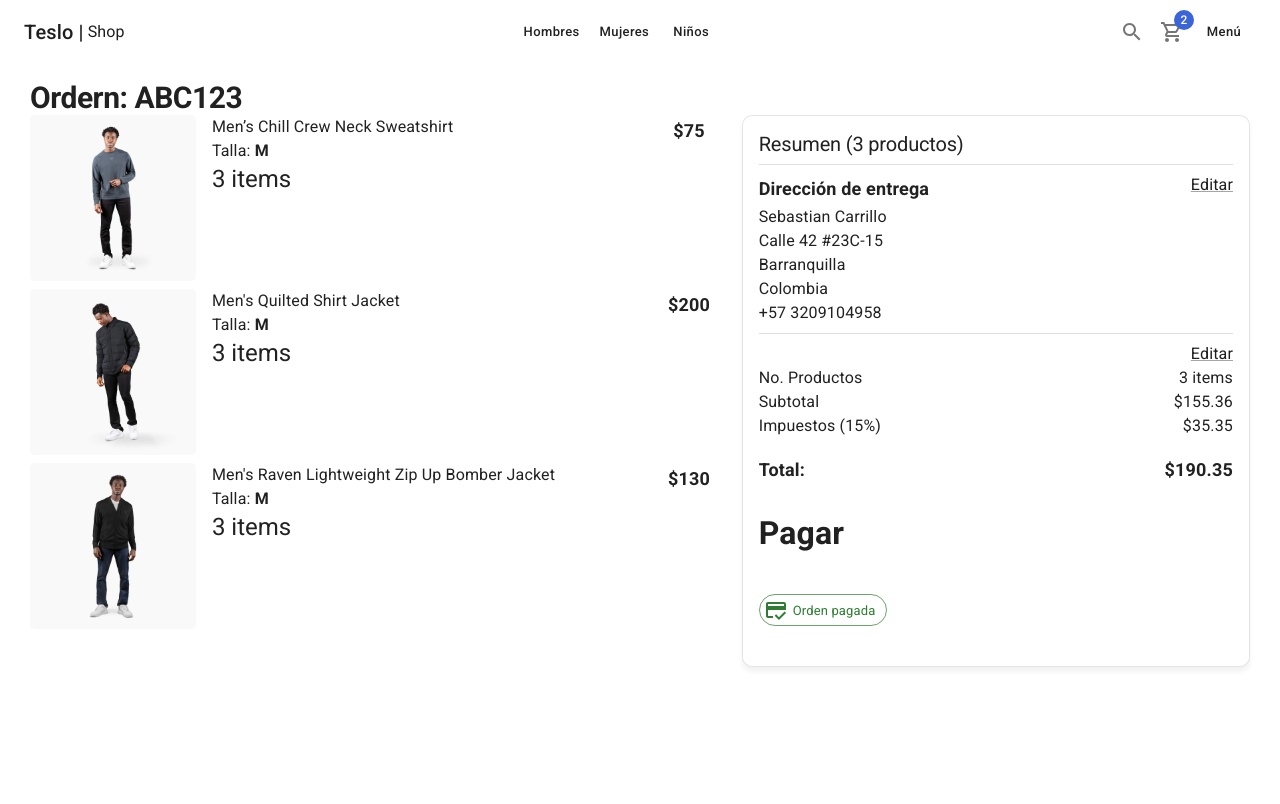
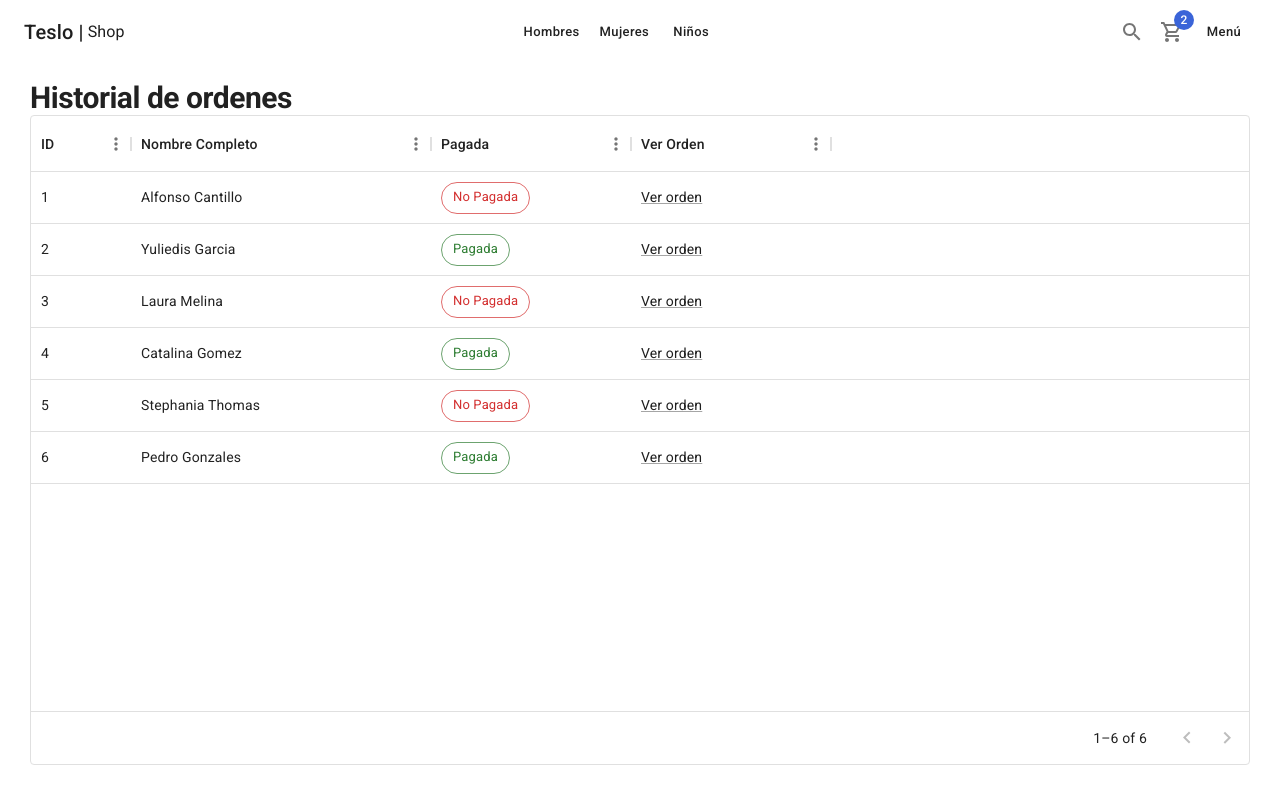
Before and after one commit to scarrilloh77/teslo-shop, a Next.js app: page /orders/history in a window 1280 px wide. Shown: the top 804 px of the page. Built offline with nearby package versions, Linux system fonts and the light colour scheme.

Commit message:
Orders history

```diff
--- a/package.json
+++ b/package.json
@@ -13,6 +13,7 @@
     "@emotion/styled": "^11.10.6",
     "@mui/icons-material": "^5.11.16",
     "@mui/material": "^5.12.1",
+    "@mui/x-data-grid": "^6.2.1",
     "@types/node": "18.15.12",
     "@types/react": "18.0.37",
     "@types/react-dom": "18.0.11",
--- /dev/null
+++ b/pages/orders/history.tsx
@@ -0,0 +1,76 @@
+import { ShopLayout } from '@/components/layouts';
+import { Chip, Grid, Link, Typography } from '@mui/material';
+import { DataGrid, GridColDef, GridRenderCellParams } from '@mui/x-data-grid';
+import NextLink from 'next/link';
+
+const columns: GridColDef[] = [
+  { field: 'id', headerName: 'ID', width: 100 },
+  { field: 'fullName', headerName: 'Nombre Completo', width: 300 },
+  {
+    field: 'paid',
+    headerName: 'Pagada',
+    description: 'Muestra información si está pagada la ordern o no',
+    width: 200,
+    renderCell: (params: GridRenderCellParams) => {
+      return params.row.paid ? (
+        <Chip color="success" label="Pagada" variant="outlined" />
+      ) : (
+        <Chip color="error" label="No Pagada" variant="outlined" />
+      );
+    },
+  },
+  {
+    field: 'orden',
+    headerName: 'Ver Orden',
+    width: 200,
+    sortable: false,
+    renderCell: (params: GridRenderCellParams) => {
+      return (
+        <NextLink href={`/orders/${params.row.id}`} passHref legacyBehavior>
+          <Link underline="always">Ver orden</Link>
+        </NextLink>
+      );
+    },
+  },
+];
+
+const rows = [
+  { id: 1, paid: false, fullName: 'Alfonso Cantillo' },
+  { id: 2, paid: true, fullName: 'Yuliedis Garcia' },
+  { id: 3, paid: false, fullName: 'Laura Melina' },
+  { id: 4, paid: true, fullName: 'Catalina Gomez' },
+  { id: 5, paid: false, fullName: 'Stephania Thomas' },
+  { id: 6, paid: true, fullName: 'Pedro Gonzales' },
+];
+
+const HistoryPage = () => {
+  return (
+    <ShopLayout
+      title="Historial de ordens"
+      pageDescription="Historial de ordenes del cliente"
+    >
+      <Typography variant="h1" component="h1">
+        Historial de ordenes
+      </Typography>
+
+      <Grid container>
+        <Grid item xs={12} sx={{ height: 650, width: '100%' }}>
+          <DataGrid
+            rows={rows}
+            columns={columns}
+            pageSizeOptions={[10]}
+            initialState={{
+              pagination: {
+                paginationModel: {
+                  pageSize: 10,
+                },
+              },
+            }}
+          />
+        </Grid>
+      </Grid>
+    </ShopLayout>
+  );
+};
+
+export default HistoryPage;
```
Also changed, not shown: 1 other file (tests, documents, lock files or other folders).
